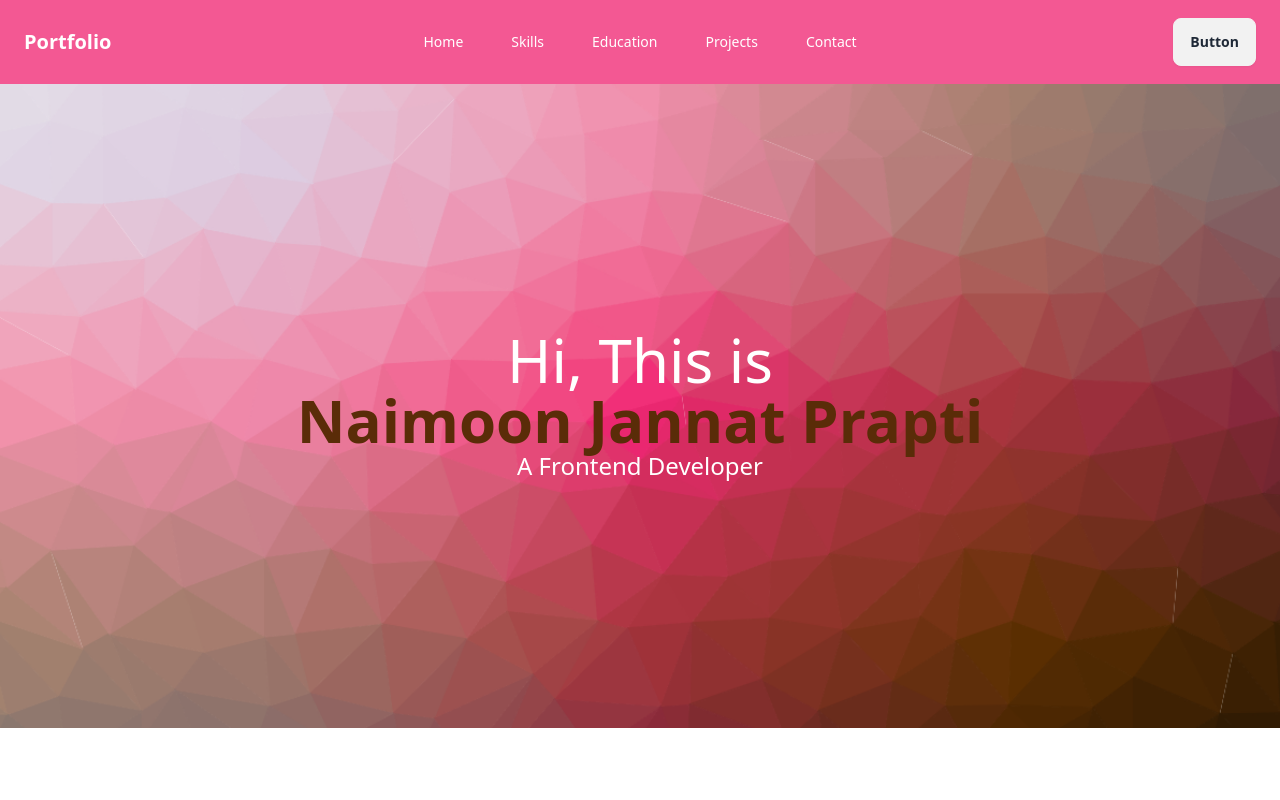
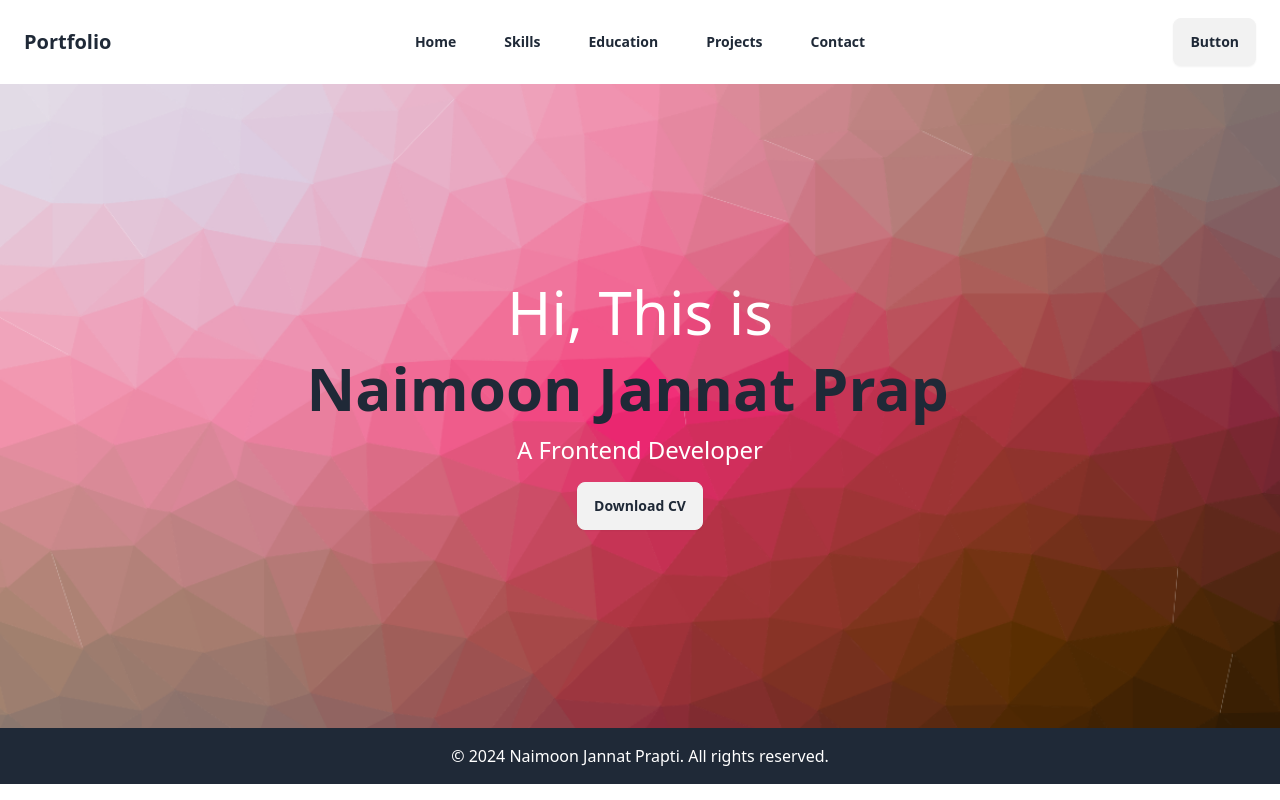
Before and after one commit to NaimoonJannat/Portfolio, a React (Vite) app: page / in a window 1280 px wide. Built offline with nearby package versions, Linux system fonts and the light colour scheme.

Commit message:
Banner ready

```diff
--- a/package.json
+++ b/package.json
@@ -15,6 +15,7 @@
     "react": "^18.3.1",
     "react-dom": "^18.3.1",
     "react-router-dom": "^6.24.0",
+    "react-simple-typewriter": "^5.0.1",
     "sort-by": "^1.2.0"
   },
   "devDependencies": {
--- /dev/null
+++ b/src/Root.jsx
@@ -0,0 +1,18 @@
+import { Outlet } from "react-router-dom";
+import Header from "./components/Header";
+import Footer from "./components/Footer";
+
+const Root = () => {
+    return (
+        <div>
+            <Header></Header>
+            <div>
+                <Outlet></Outlet>
+            </div>
+            <Footer></Footer>
+
+        </div>
+    );
+};
+
+export default Root;
--- a/src/components/Banner.jsx
+++ b/src/components/Banner.jsx
@@ -1,11 +1,26 @@
+import { Typewriter } from 'react-simple-typewriter';
+
 const Banner = () => {
     return (
         <div className="relative">
             <img className="max-h-screen w-full object-cover" src="cool-background.png" alt="" />
-            <div className="absolute inset-0 flex flex-col items-center justify-center text-center">
+            <div className="absolute space-y-4 inset-0 flex flex-col items-center justify-center text-center">
                 <h2 className="text-6xl text-white">Hi, This is </h2>
-                <h2 className="text-6xl text-[#5A2C08] font-bold">Naimoon Jannat Prapti</h2>
+                <h2 className="text-6xl text-gray-800 font-bold">
+                    <Typewriter
+                        words={['Naimoon Jannat Prapti']}
+                        loop={true}
+                        cursor
+                        cursorStyle='_'
+                        typeSpeed={200}
+                        deleteSpeed={50}
+                        delaySpeed={1000}
+                    />
+                </h2>
                 <h2 className="text-2xl text-white">A Frontend Developer</h2>
+                <button className="btn transition duration-300 ease-in-out transform hover:-translate-y-1 hover:scale-110 hover:bg-gray-700 hover:text-white">
+                    Download CV
+                </button>
             </div>
         </div>
     );
--- /dev/null
+++ b/src/components/Footer.jsx
@@ -0,0 +1,12 @@
+
+const Footer = () => {
+    return (
+        <footer className="bg-gray-800 text-white py-4">
+        <div className="container mx-auto text-center">
+            <p>&copy; 2024 Naimoon Jannat Prapti. All rights reserved.</p>
+        </div>
+    </footer>
+    );
+};
+
+export default Footer;
--- a/src/components/Header.jsx
+++ b/src/components/Header.jsx
@@ -1,6 +1,6 @@
 const Header = () => {
     return (
-        <nav className="navbar sticky top-0 z-50 bg-[#F12F78] bg-opacity-80 backdrop-blur-md flex justify-between items-center px-4 py-2 md:px-6 md:py-4 text-white">
+        <nav className="navbar sticky top-0 z-50 bg-opacity-80 backdrop-blur-md flex justify-between items-center px-4 py-2 md:px-6 md:py-4 text-gray-800">
   <div className="navbar-start">
     <div className="dropdown">
       <div tabIndex={0} role="button" className="btn btn-ghost lg:hidden">
@@ -20,22 +20,22 @@ const Header = () => {
       <ul
         tabIndex={0}
         className="menu menu-sm dropdown-content bg-base-100 rounded-box z-[1] mt-3 w-52 p-2 shadow">
-        <li><a className="text-gray-800" href="#home">Home</a></li>
-        <li><a className="text-gray-800" href="#skills">Skills</a></li>
-        <li><a className="text-gray-800" href="#education">Education</a></li>
-        <li><a className="text-gray-800" href="#projects">Projects</a></li>
-        <li><a className="text-gray-800" href="#contact">Contact</a></li>
+        <li><a className="text-gray-800 text-xl font-bold" href="#home">Home</a></li>
+        <li><a className="text-gray-800 text-xl font-bold" href="#skills">Skills</a></li>
+        <li><a className="text-gray-800 text-xl font-bold" href="#education">Education</a></li>
+        <li><a className="text-gray-800 text-xl font-bold" href="#projects">Projects</a></li>
+        <li><a className="text-gray-800 text-xl font-bold" href="#contact">Contact</a></li>
       </ul>
     </div>
     <div className="text-lg md:text-xl font-bold">Portfolio</div>
   </div>
   <div className="navbar-center hidden lg:flex">
     <ul className="menu menu-horizontal px-1 space-x-2 md:space-x-4">
-      <li><a href="#home" className="hover:text-blue-400">Home</a></li>
-      <li><a href="#skills" className="hover:text-gray-500">Skills</a></li>
-      <li><a href="#education" className="hover:text-gray-500">Education</a></li>
-      <li><a href="#projects" className="hover:text-gray-500">Projects</a></li>
-      <li><a href="#contact" className="hover:text-gray-500">Contact</a></li>
+      <li><a href="#home" className="hover:text-blue-400 font-bold">Home</a></li>
+      <li><a href="#skills" className="hover:text-gray-500 font-bold">Skills</a></li>
+      <li><a href="#education" className="hover:text-gray-500 font-bold">Education</a></li>
+      <li><a href="#projects" className="hover:text-gray-500 font-bold">Projects</a></li>
+      <li><a href="#contact" className="hover:text-gray-500 font-bold">Contact</a></li>
     </ul>
   </div>
   <div className="navbar-end">
--- a/src/components/Home.jsx
+++ b/src/components/Home.jsx
@@ -1,12 +1,9 @@
 import Banner from "./Banner";
-import Header from "./Header";
 
 const Home = () => {
     return (
         <div>
-            <Header></Header>
             <Banner></Banner>
-
         </div>
     );
 };
```
Also changed, not shown: src/main.jsx (+8 -1 lines), 1 other file (tests, documents, lock files or other folders).
